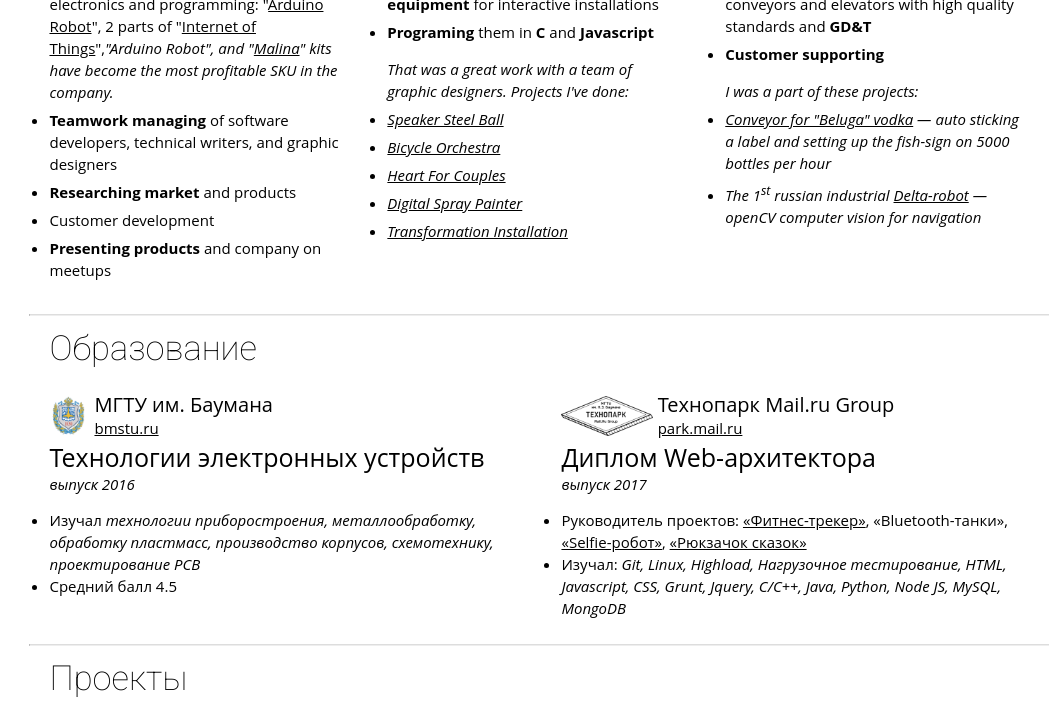
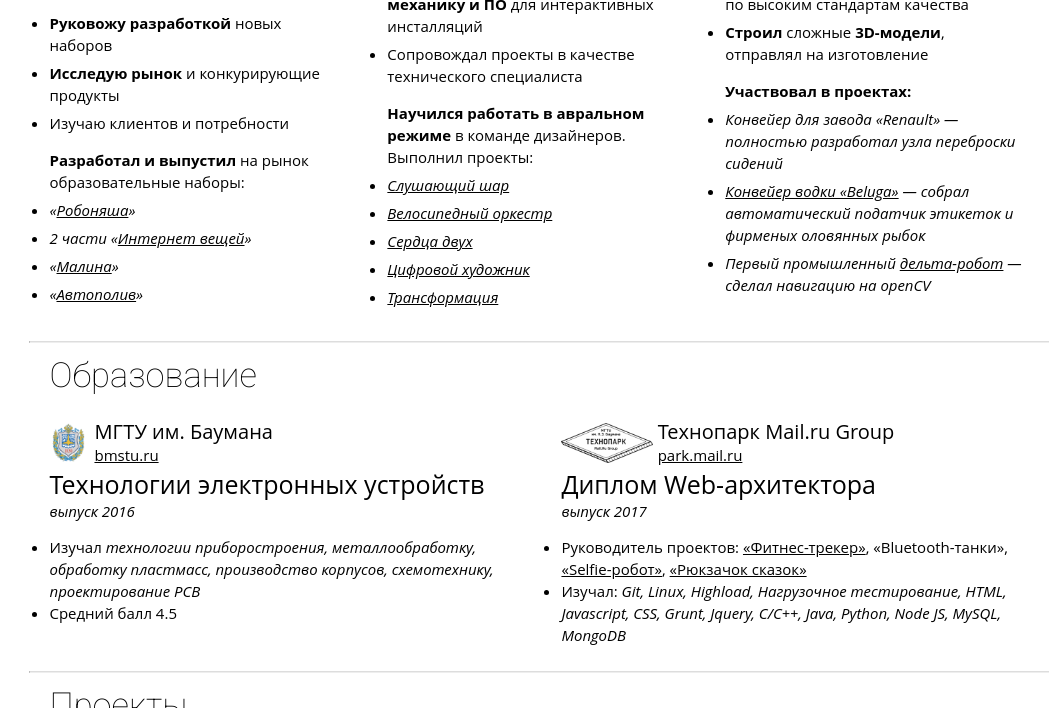
Before and after one commit to igrztv/igrztv.github.io, a plain HTML site: page ru/index.html in a window 1280 px wide. Shown: the part 667-1375 px from the top of the page, without its empty margins (99-1148 px from the left). Drawn offline with Linux system fonts and the light colour scheme.

Commit message:
try twice

```diff
--- a/ru/index.html
+++ b/ru/index.html
@@ -33,7 +33,7 @@
 		}
 
 		var xhrJobs = new XMLHttpRequest();
-		xhrJobs.open('GET', '/jobs.json?'+Math.random(), true);
+		xhrJobs.open('GET', '/ru/jobs.json?'+Math.random(), true);
 		xhrJobs.send();
 		xhrJobs.onreadystatechange = function() {
 			if (xhrJobs.readyState != 4) return;
@@ -84,7 +84,7 @@
 			}
 		}
 		var xhr = new XMLHttpRequest();
-		xhr.open('GET', '/projects.json?'+Math.random(), true);
+		xhr.open('GET', '/ru/projects.json?'+Math.random(), true);
 		xhr.send();
 		xhr.onreadystatechange = function() {
 			if (xhr.readyState != 4) return;
```
